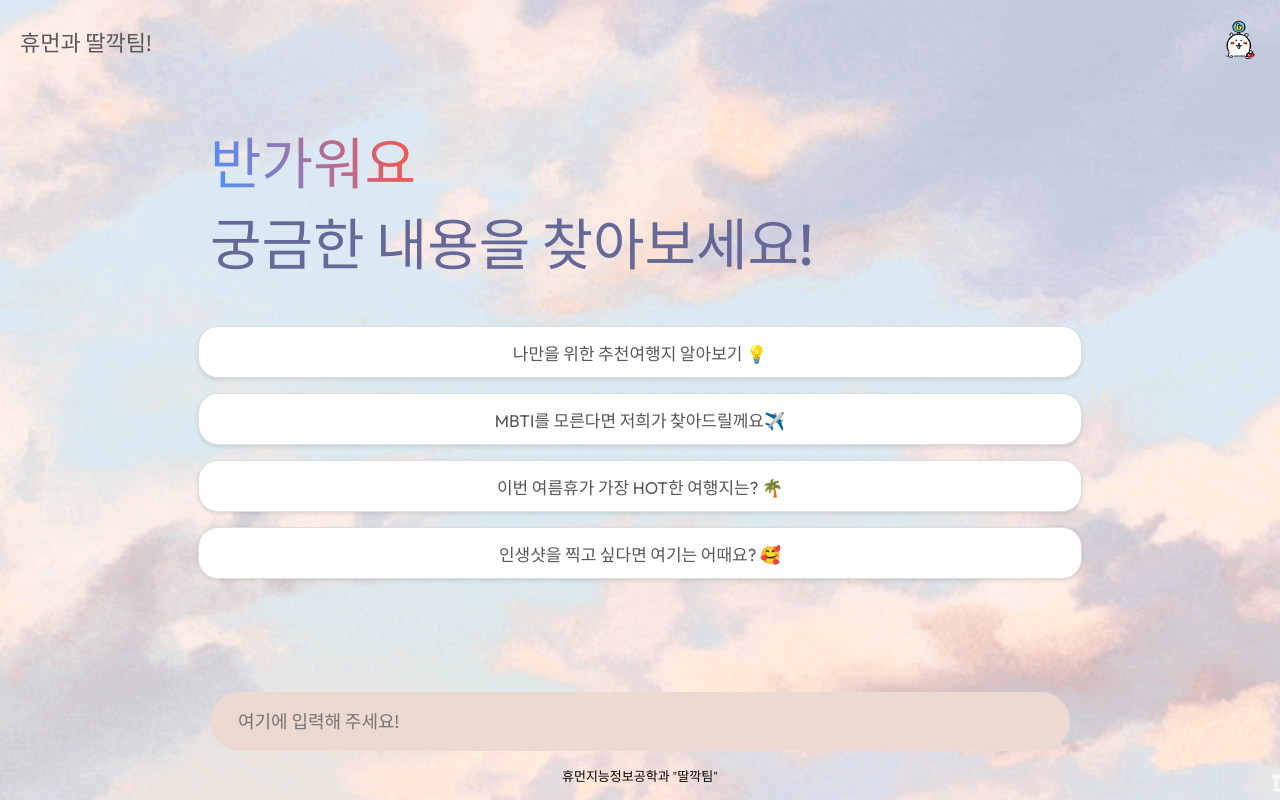
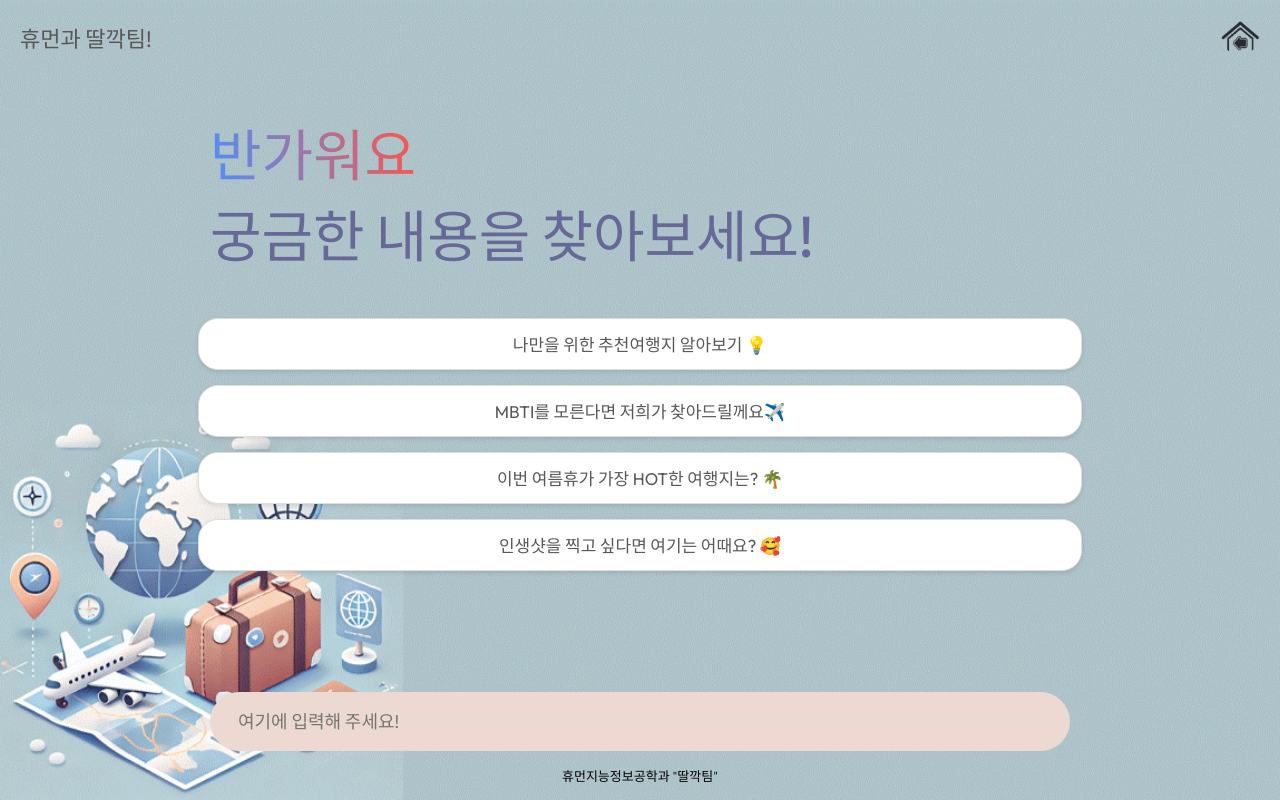
Before and after one commit to KimMinGyu-ay/chat-mbti, a React (Create React App) app: page / in a window 1280 px wide. Built offline with nearby package versions, Linux system fonts and the light colour scheme.

Commit message:
home 아이콘 및 배경화면 수정

```diff
--- a/src/assets/assets.js
+++ b/src/assets/assets.js
@@ -14,6 +14,7 @@ import code_icon from "./code_icon.png";
 import send_icon from "./send_icon.png";
 import close_icon from "./close_icon.png";
 import gemini_icon from "./gemini_icon.png";
+import return_icon from "./return_icon.png";
 import background_icon from "./background.gif";
 import background2_icon from "./background2.gif";
 
@@ -36,4 +37,5 @@ export const assets = {
   background_icon,
   background2_icon,
   close_icon,
+  return_icon,
 };
--- a/src/components/Main/Main.js
+++ b/src/components/Main/Main.js
@@ -1,7 +1,7 @@
 import Modal from "react-modal";
 import { useContext, useState, useEffect } from "react";
 
-import axios from 'axios';
+import axios from "axios";
 import "./Main.css";
 import { assets } from "../../assets/assets";
 import { Context } from "../../context/Context";
@@ -43,25 +43,22 @@ const Main = () => {
 
   const clickInput = (text) => {
     if (text.length === 0) {
-      console.log("API연결")
-      const fetchData = async() => {
-        const res = await axios.get('http://127.0.0.1:7080/')
-        return res.data
-      }
-      fetchData().then(res => console.log("API 결과: ", res))
-    }
-
-    else{
+      console.log("API연결");
+      const fetchData = async () => {
+        const res = await axios.get("http://127.0.0.1:7080/");
+        return res.data;
+      };
+      fetchData().then((res) => console.log("API 결과: ", res));
+    } else {
       setInput(text);
       onSent(text);
-  }
+    }
   };
 
   const home = () => {
     setShowResult(false);
     setMessage("");
   };
-
 
   return (
     <div
@@ -74,7 +71,7 @@ const Main = () => {
     >
       <div className="nav">
         <p>휴먼과 딸깍팀!</p>
-        <img src={assets.user_icon} onClick={home} alt="User Icon" />
+        <img src={assets.return_icon} onClick={home} alt="User Icon" />
       </div>
       <div className="main-container">
         {!showResult ? (
```
Also changed, not shown: src/assets/background2.gif, src/assets/return_icon.png (added).
